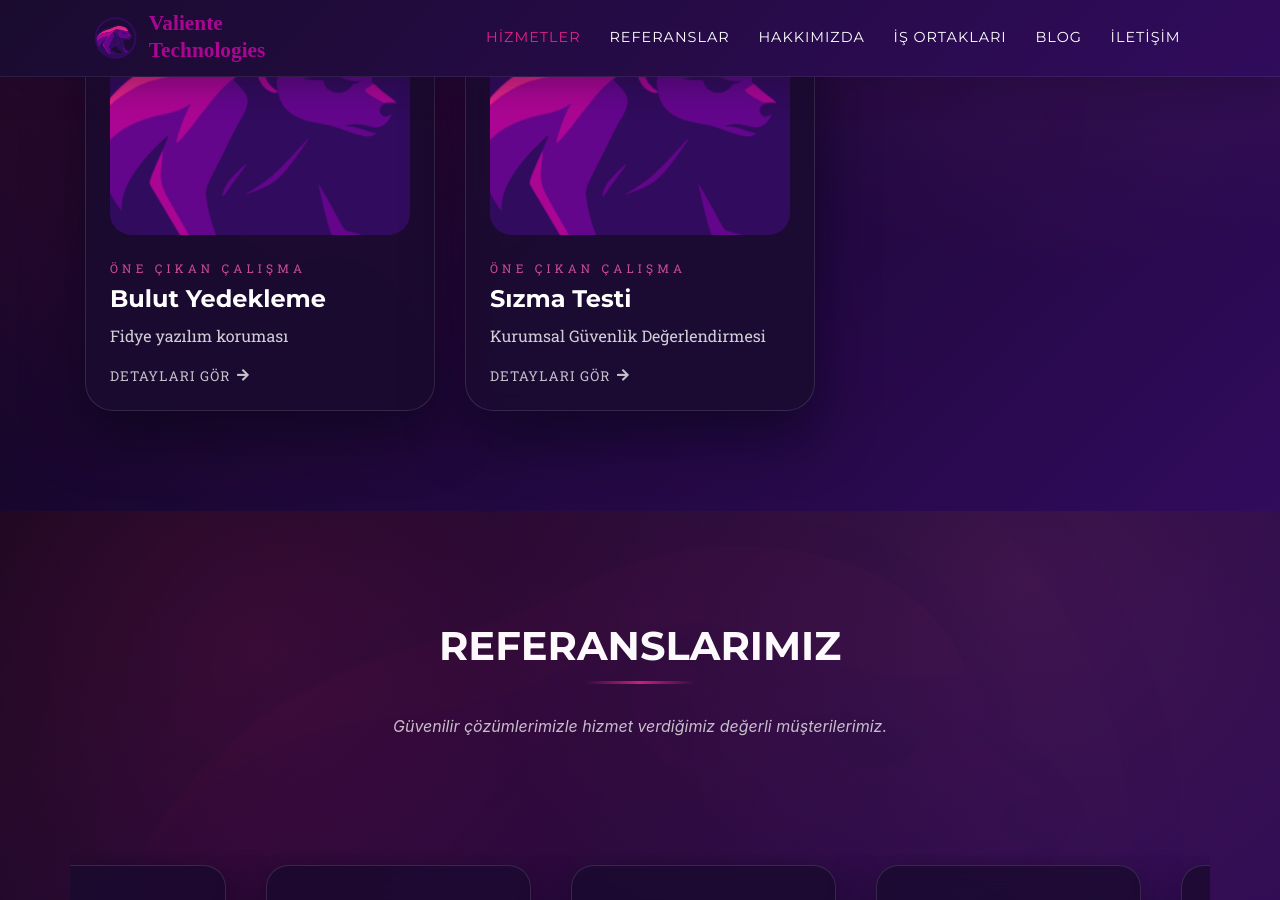
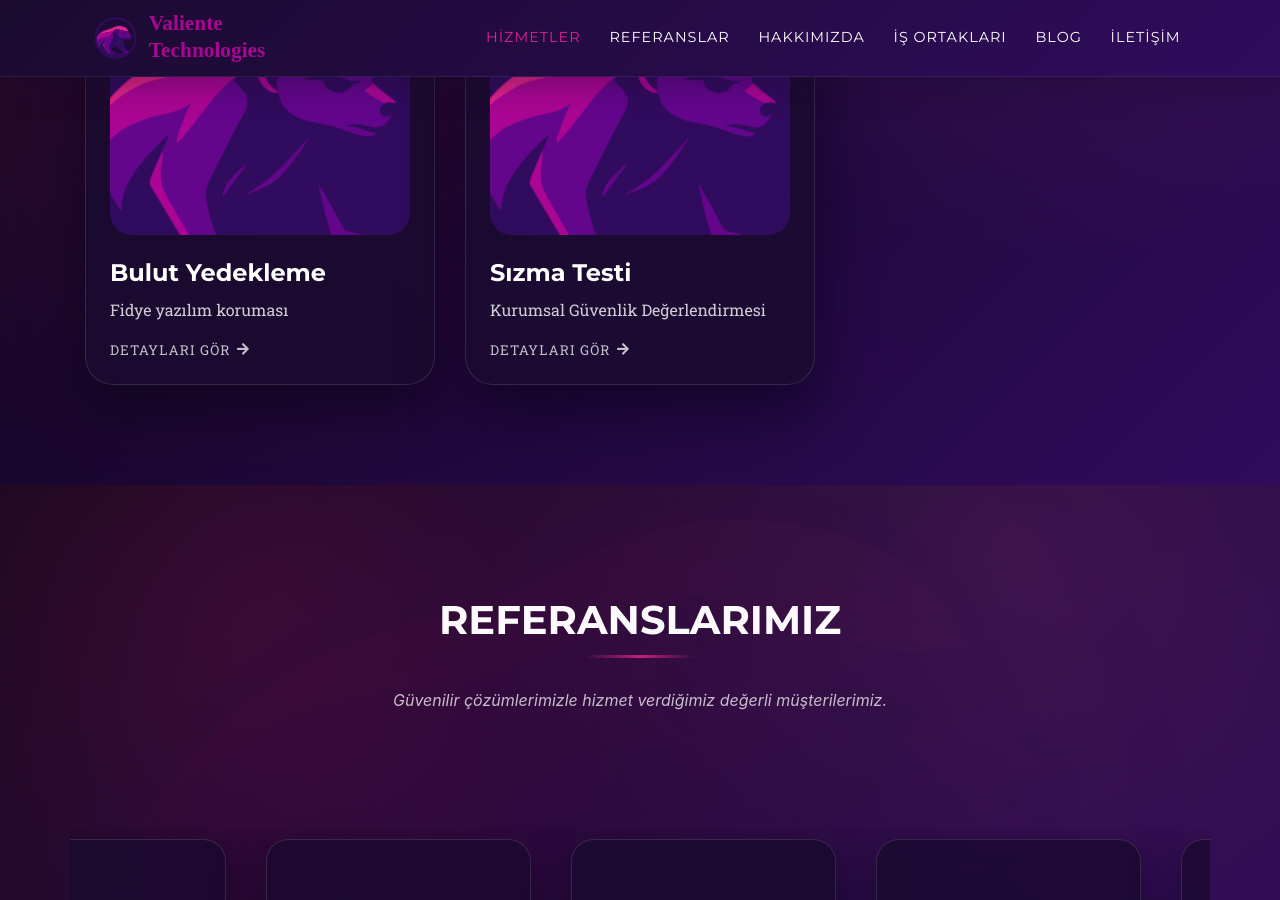
Before and after one commit to ValienteTechnologies/ValienteTechnologies.github.io, a Jekyll site: the page built from index.md, in a window 1280 px wide and 900 px high, scrolled down 2500 px. Built offline with Jekyll 4.4.1, drawn with Linux system fonts in a browser that asks for light colours; some web fonts are replaced.

Commit message:
remove portfol eyebrow

```diff
--- a/_includes/portfolio_grid.html
+++ b/_includes/portfolio_grid.html
@@ -20,7 +20,6 @@
             </div>
           </div>
           <div class="portfolio-card__content">
-            <span class="portfolio-card__eyebrow">{{ project.category | default: "Öne Çıkan Çalışma" }}</span>
             <h4>{{ project.caption.title }}</h4>
             <p>{{ project.caption.subtitle }}</p>
             <span class="portfolio-card__cta">
```
